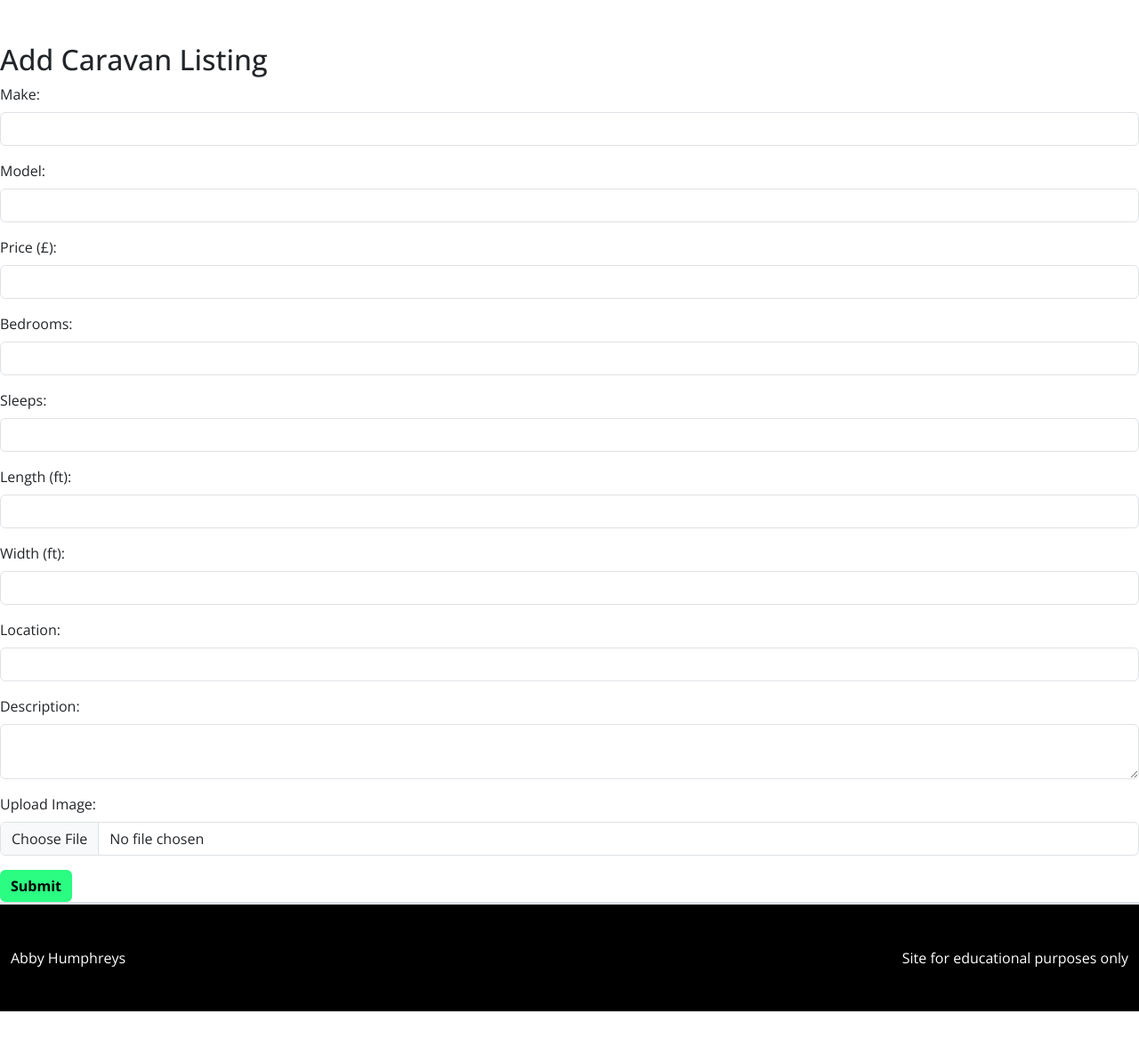
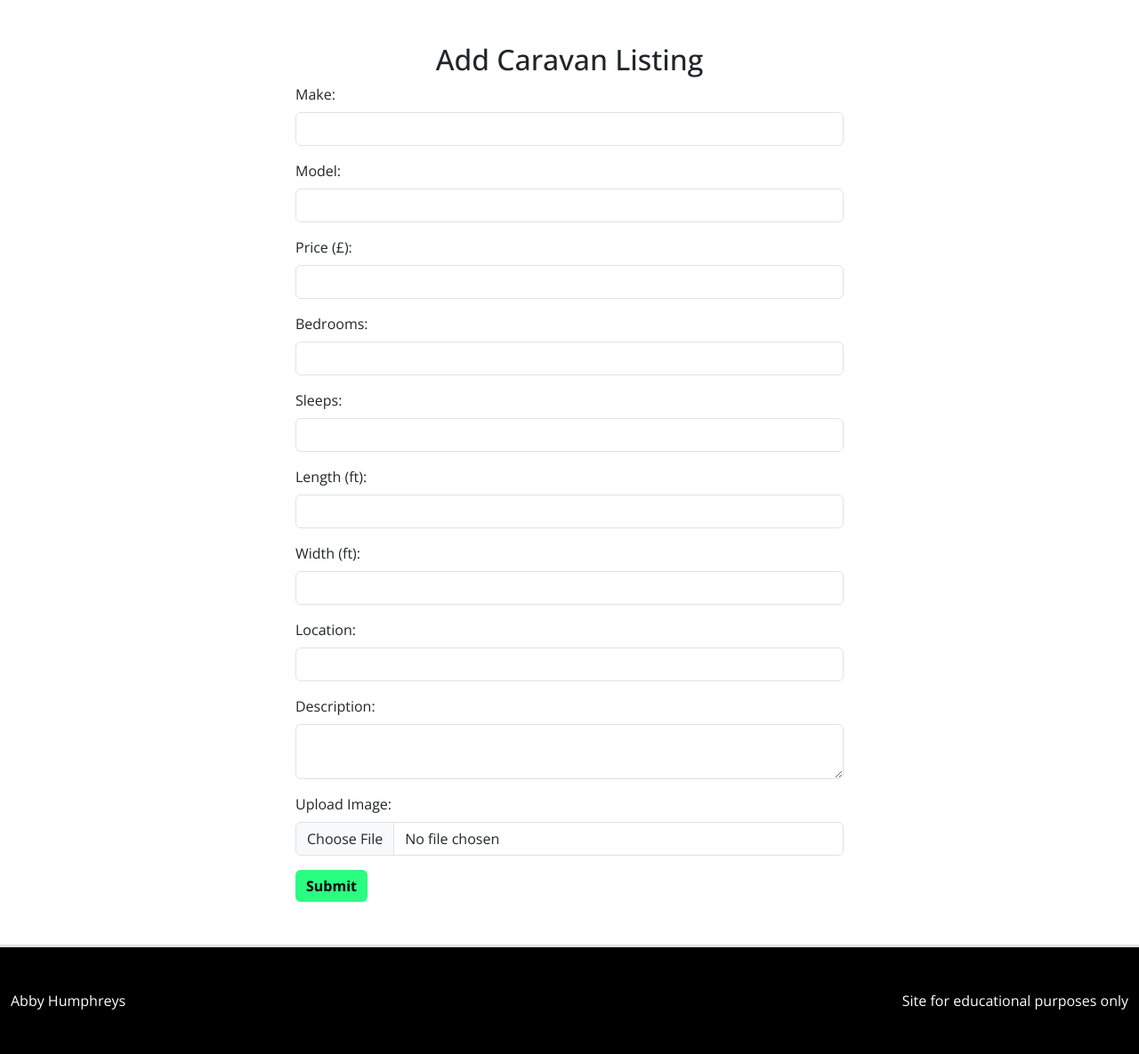
Before and after one commit to AbbyHumphreys/Caravansy, a Flask app: page /add_listing in a window 1280 px wide. Shown: the part 74-1259 px from the top of the page at 89% size. Before the commit the page ends 1211 px from the top, so only its background shows below. Run offline with Flask 2, Linux system fonts and the light colour scheme; some libraries are stand-ins or nearby versions.

Commit message:
style: center form and add spacing

```diff
--- a/templates/add_listing.html
+++ b/templates/add_listing.html
@@ -2,8 +2,16 @@
 {% block content %}
 
 <section>
+    <div class="container-fluid">
+        <div class="row">
+            <div class="col-12 text-center">
                 <h2>Add Caravan Listing</h2>
-    <form method="POST" enctype="multipart/form-data">
+            </div>
+        </div>
+        <div class="row">
+            <div class="col-lg-3"></div>
+            <div class="col-lg-6">
+                <form method="POST" enctype="multipart/form-data" class="mb-5">
                     <div class="mb-3">
                         <label for="make" class="form-label">Make:</label>
                         <input type="text" class="form-control" id="make" name="make" aria-describedby="caravanmake" required>
@@ -46,6 +54,10 @@
                     </div>
                     <button type="submit" class="btn btn-primary">Submit</button>
                 </form>
+            </div>
+            <div class="col-lg-3"></div>
+        </div>
+    </div>
 </section>
 
 {% endblock %}
```
Lines whose indentation alone changed are shown as unchanged.
